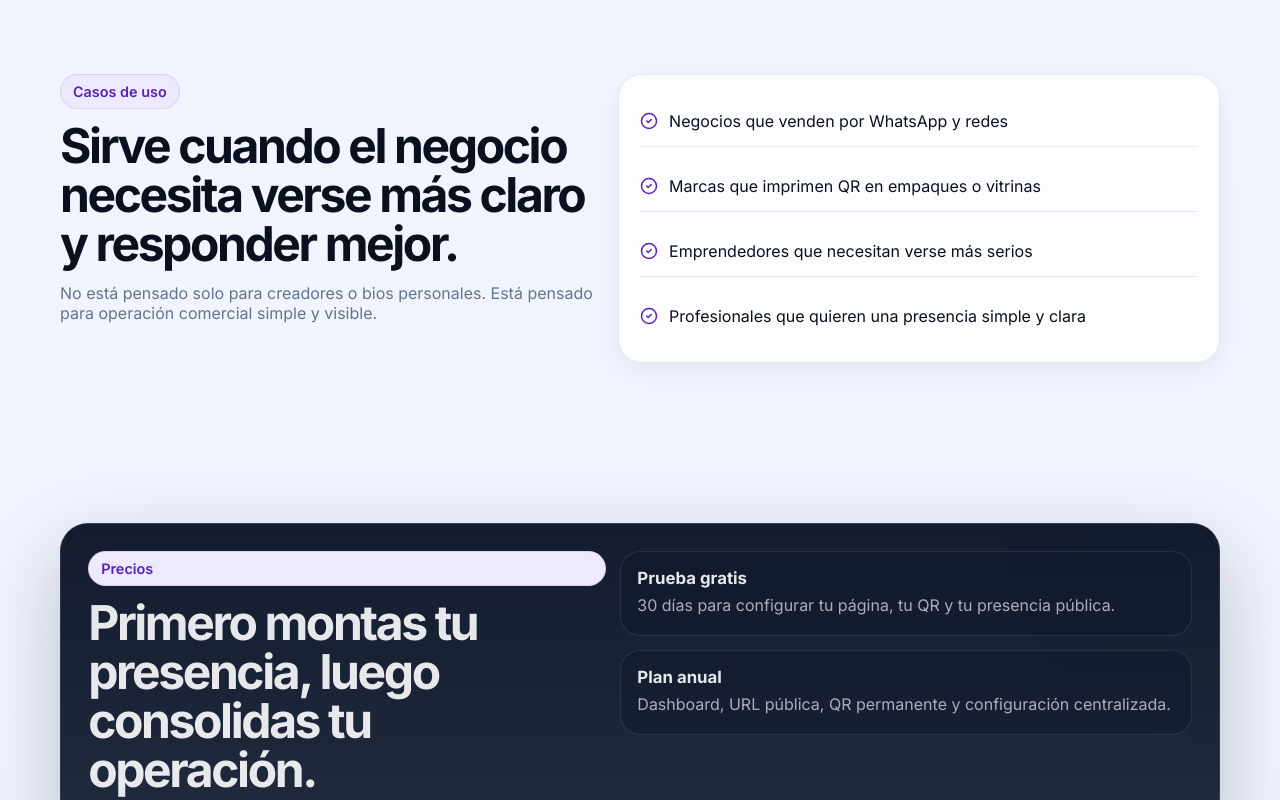
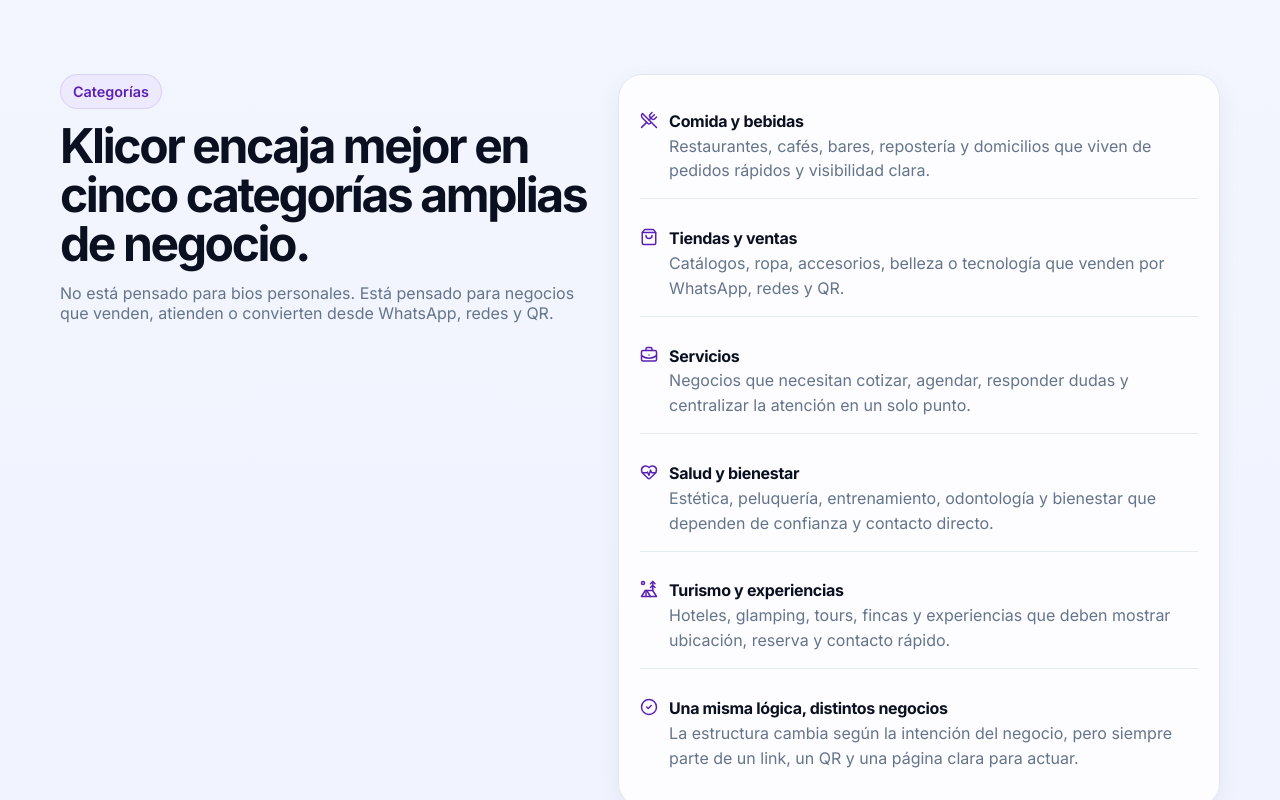
Before and after one commit to DonDiaz/klicor, a Next.js app: page / in a window 1280 px wide. Shown: the part 2640-3440 px from the top of the page. Built offline with nearby package versions, Linux system fonts and the light colour scheme; no server answers.

Commit message:
Add business categories to home

```diff
--- a/app/globals.css
+++ b/app/globals.css
@@ -1424,8 +1424,25 @@ img { max-width: 100%; display: block; }
 
 .cloud-case-item {
   gap: 0.7rem;
+  align-items: flex-start;
   padding: 0.95rem 0;
   border-bottom: 1px solid rgba(226, 232, 240, 0.88);
+}
+
+.cloud-case-copy {
+  display: grid;
+  gap: 0.18rem;
+}
+
+.cloud-case-copy strong {
+  display: block;
+  font-size: 1rem;
+  letter-spacing: -0.02em;
+}
+
+.cloud-case-copy span {
+  color: var(--text-secondary);
+  line-height: 1.55;
 }
 
 .cloud-case-item:last-child {
--- a/app/page.js
+++ b/app/page.js
@@ -1,13 +1,18 @@
 import Link from "next/link";
 import {
   ArrowRight,
+  BriefcaseBusiness,
   CheckCircle2,
+  HeartPulse,
   LayoutDashboard,
   Link2,
   QrCode,
   ShieldCheck,
+  ShoppingBag,
   Sparkles,
   Store,
+  TentTree,
+  UtensilsCrossed,
   Wallet,
   Workflow,
   Zap,
@@ -70,11 +75,32 @@ const capabilityBlocks = [
   },
 ];
 
-const useCases = [
-  "Negocios que venden por WhatsApp y redes",
-  "Marcas que imprimen QR en empaques o vitrinas",
-  "Emprendedores que necesitan verse más serios",
-  "Profesionales que quieren una presencia simple y clara",
+const businessCategories = [
+  {
+    title: "Comida y bebidas",
+    description: "Restaurantes, cafés, bares, repostería y domicilios que viven de pedidos rápidos y visibilidad clara.",
+    icon: UtensilsCrossed,
+  },
+  {
+    title: "Tiendas y ventas",
+    description: "Catálogos, ropa, accesorios, belleza o tecnología que venden por WhatsApp, redes y QR.",
+    icon: ShoppingBag,
+  },
+  {
+    title: "Servicios",
+    description: "Negocios que necesitan cotizar, agendar, responder dudas y centralizar la atención en un solo punto.",
+    icon: BriefcaseBusiness,
+  },
+  {
+    title: "Salud y bienestar",
+    description: "Estética, peluquería, entrenamiento, odontología y bienestar que dependen de confianza y contacto directo.",
+    icon: HeartPulse,
+  },
+  {
+    title: "Turismo y experiencias",
+    description: "Hoteles, glamping, tours, fincas y experiencias que deben mostrar ubicación, reserva y contacto rápido.",
+    icon: TentTree,
+  },
 ];
 
 export default function HomePage() {
@@ -234,20 +260,33 @@ export default function HomePage() {
       <section id="casos" className="landing-section">
         <div className="shell cloud-cases-grid">
           <div className="cloud-cases-copy">
-            <span className="pill cloud-home-soft-pill">Casos de uso</span>
-            <h2 className="landing-section-title">Sirve cuando el negocio necesita verse más claro y responder mejor.</h2>
+            <span className="pill cloud-home-soft-pill">Categorías</span>
+            <h2 className="landing-section-title">Klicor encaja mejor en cinco categorías amplias de negocio.</h2>
             <p className="section-copy">
-              No está pensado solo para creadores o bios personales. Está pensado para operación comercial simple y visible.
+              No está pensado para bios personales. Está pensado para negocios que venden, atienden o convierten desde WhatsApp, redes y QR.
             </p>
           </div>
 
           <div className="cloud-cases-list">
-            {useCases.map((item) => (
-              <div key={item} className="cloud-case-item">
-                <CheckCircle2 size={18} />
-                <span>{item}</span>
+            {businessCategories.map((item) => {
+              const Icon = item.icon;
+              return (
+                <div key={item.title} className="cloud-case-item">
+                  <Icon size={18} />
+                  <div className="cloud-case-copy">
+                    <strong>{item.title}</strong>
+                    <span>{item.description}</span>
+                  </div>
+                </div>
+              );
+            })}
+            <div className="cloud-case-item cloud-case-item-summary">
+              <CheckCircle2 size={18} />
+              <div className="cloud-case-copy">
+                <strong>Una misma lógica, distintos negocios</strong>
+                <span>La estructura cambia según la intención del negocio, pero siempre parte de un link, un QR y una página clara para actuar.</span>
               </div>
-            ))}
+            </div>
           </div>
         </div>
       </section>
```
